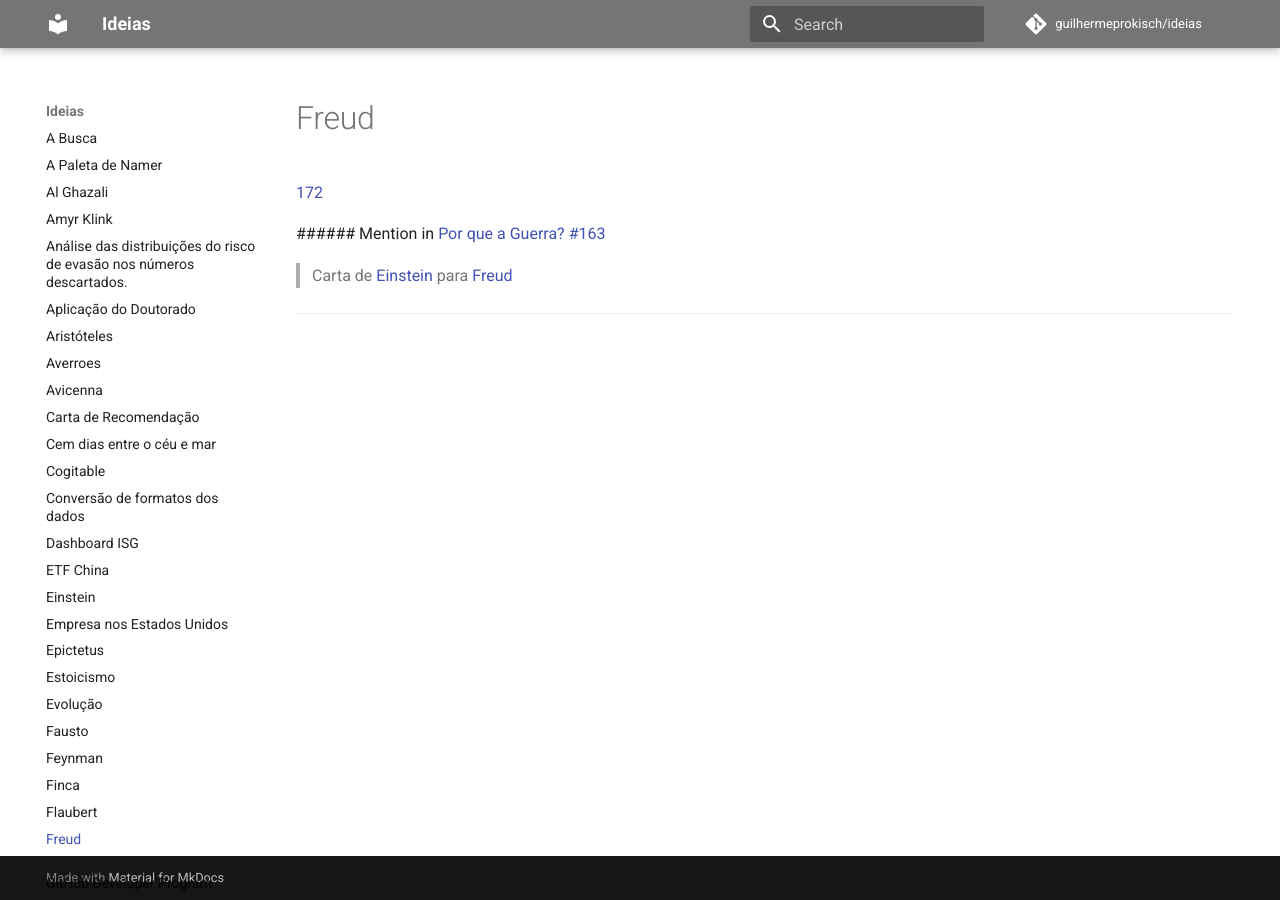
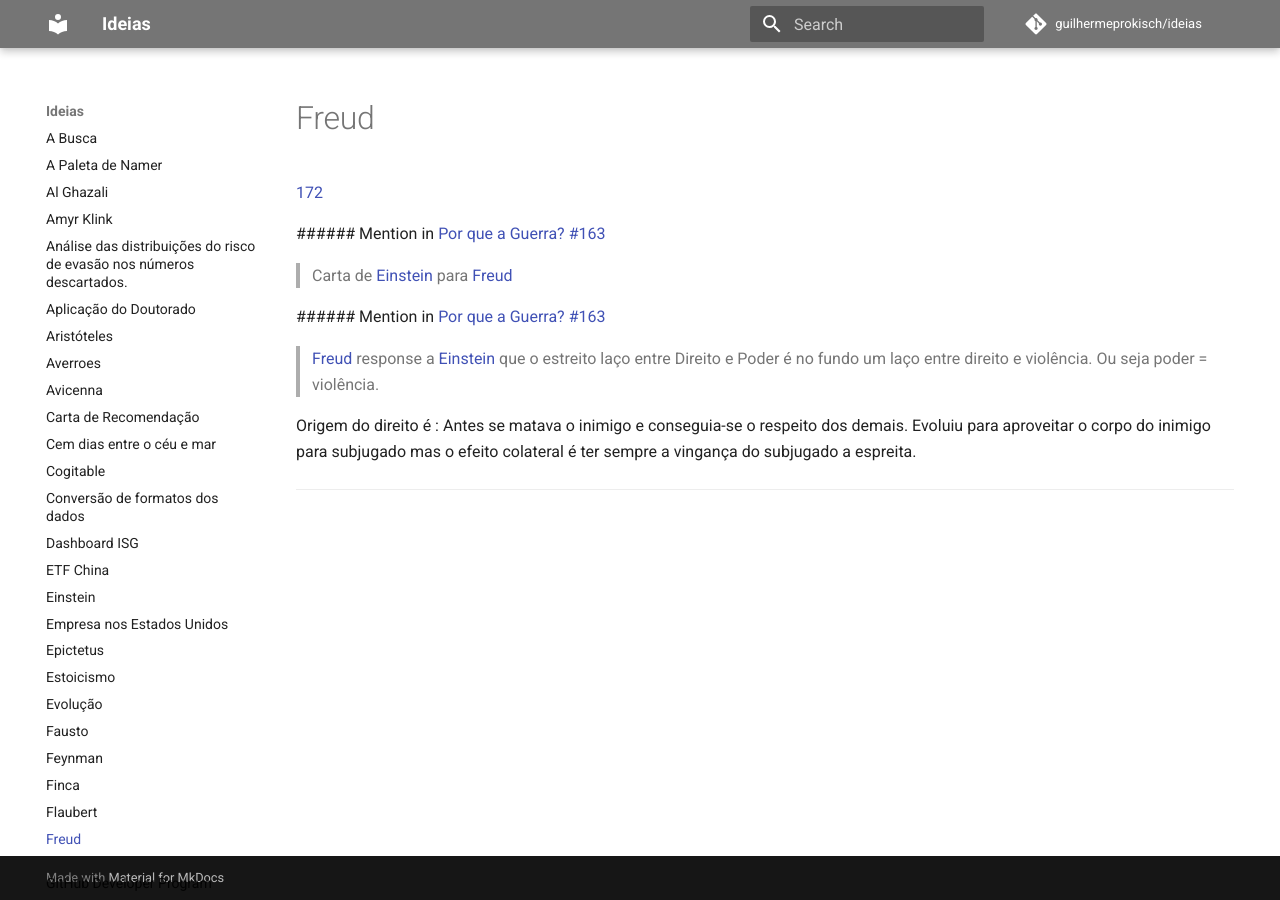
Before and after one commit to guilhermeprokisch/guilherme, an MkDocs documentation site: the page built from docs/Freud.md, in a window 1280 px wide. Built offline with MkDocs 1.6.1 and Material for MkDocs 9.7.7, drawn with Linux system fonts in a browser that asks for light colours; comment, search, counter and statistics services are not loaded.

Commit message:
Backup all issues

```diff
--- a/docs/Freud.md
+++ b/docs/Freud.md
@@ -7,4 +7,10 @@
  ######  Mention in [Por que a Guerra? #163](Por-que-a-Guerra?-#163)
  > Carta de [Einstein](Einstein) para [Freud](Freud)
 
+
+ ######  Mention in [Por que a Guerra? #163](Por-que-a-Guerra?-#163)
+ > [Freud](Freud) response a [Einstein](Einstein) que o estreito laço entre Direito e Poder é no fundo um laço entre direito e violência. Ou seja poder = violência.
+
+Origem do direito é : Antes se matava o inimigo e conseguia-se o respeito dos demais. Evoluiu para aproveitar o corpo do inimigo para subjugado mas o efeito colateral é ter sempre a vingança do subjugado a espreita.
+
 -------------------------------------------------------------------------------
```
Also changed, not shown: docs/Einstein.md (+6 -0 lines).
